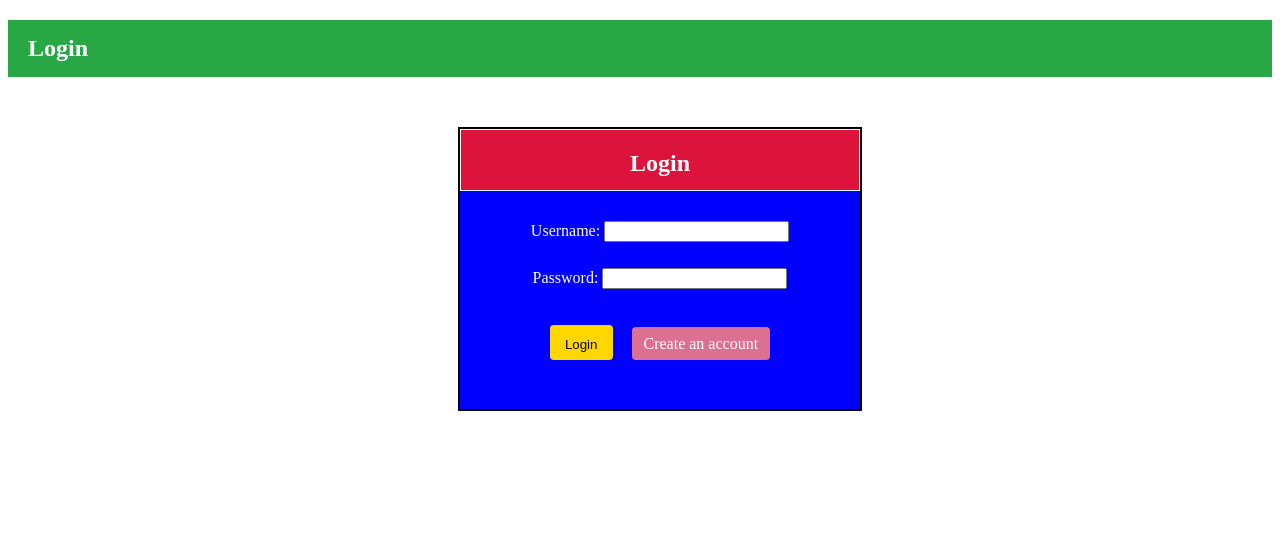
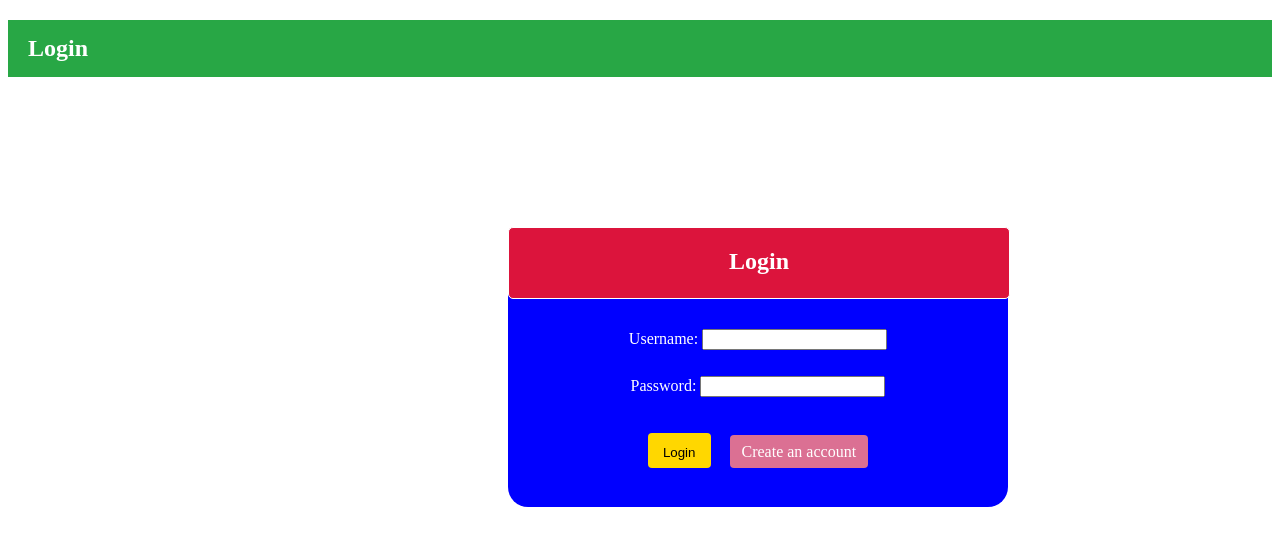
Before and after one commit to shyleshwaran/online-grocery-shopping, a Django app: page /login/ in a window 1280 px wide. Shown: the top 546 px of the page. Run offline with Django 5.2, Linux system fonts and the light colour scheme.

Commit message:
Refactor login.html for improved styling and layout

```diff
--- a/store/templates/store/login.html
+++ b/store/templates/store/login.html
@@ -5,22 +5,20 @@
     {% load static %}
   </head>
   <style>
-    #h2a{
-      background-color: #28a745;
+
+  </style>
+  <body>
+  <h2 style="background-color: #28a745;
   color: white;
   padding: 15px 20px;
   display: flex;
   justify-content: space-between;
-  align-items: center;
-    }
-  </style>
-  <body>
-  <h2 id="h2a">Login</h2>
-  <form style="border: 2px solid ;width: 400px;height: 280px;margin-top: 50px;margin-left: 450px;text-align: center;background-color: blue;" method="post">{% csrf_token %}
-    <div style="width: 398px;height: 60px;border: 1px solid;color: white;background-color: crimson;">
+  align-items: center;">Login</h2>
+  <form style="border: 2px solid ;width: 500px;height: 280px;margin-top: 150px;margin-left: 500px;text-align: center;background-color: blue;border:none;border-radius:20px" method="post">{% csrf_token %}
+    <div style="width: 500px;height: 70px;border: 1px solid;color: white;background-color: crimson;border-radius: 5px">
       <h2>Login</h2>
     </div>
-    <div style="margin-top: 20px;">
+    <div style="margin-top: 20px">
       <p style="padding-top: 10px;color: white;"><label>Username: <input name="username"></label></p>
     <p style="padding-top: 10px;color: white;"><label>Password: <input name="password" type="password"></label></p>
     <button style="background-color: gold;color: black;border: none;padding: 8px 15px;border-radius: 4px;cursor: pointer;text-decoration: none;padding-top: 12px;margin-top: 20px;text-align: center;" type="submit">Login</button> <a style="background-color: palevioletred; color: white; border: none;  padding: 8px 12px;  border-radius: 4px;  cursor: pointer;  text-decoration: none;margin-left: 15px;" href="{% url 'signup' %}">
```
